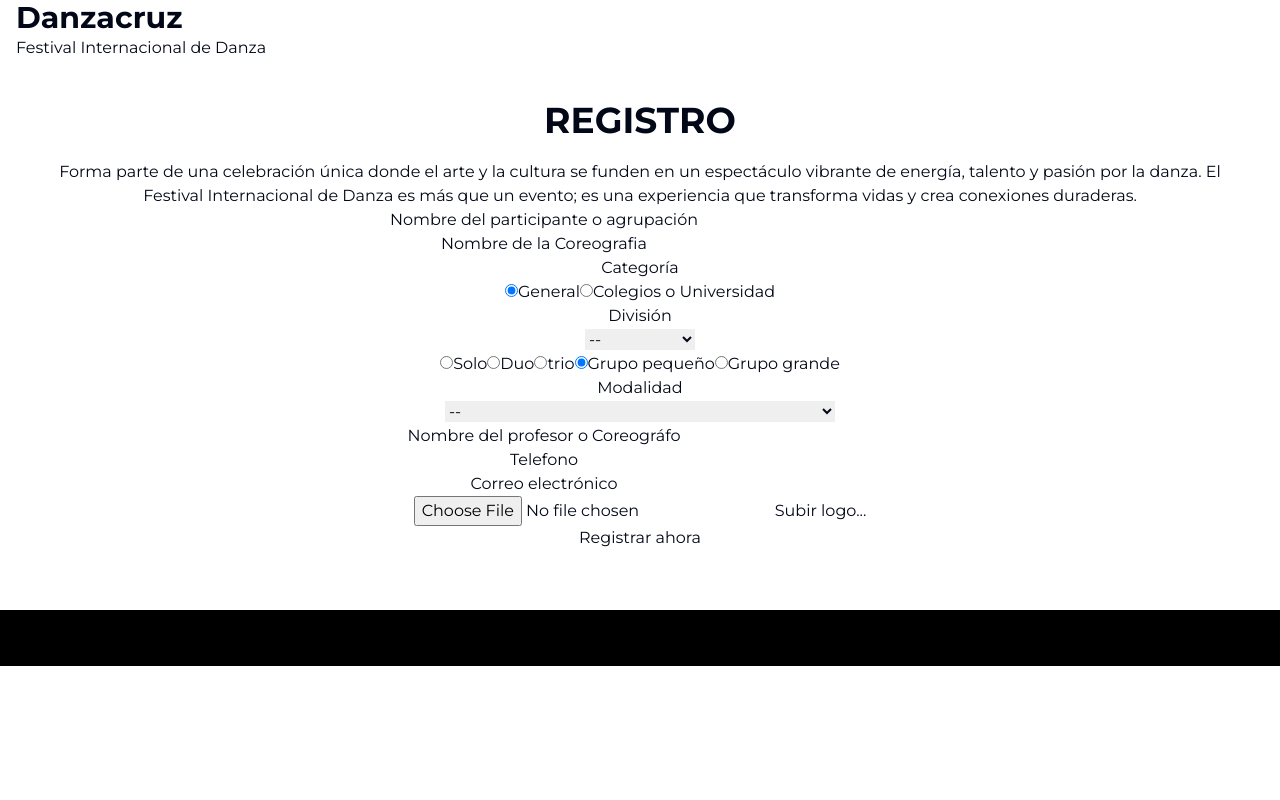
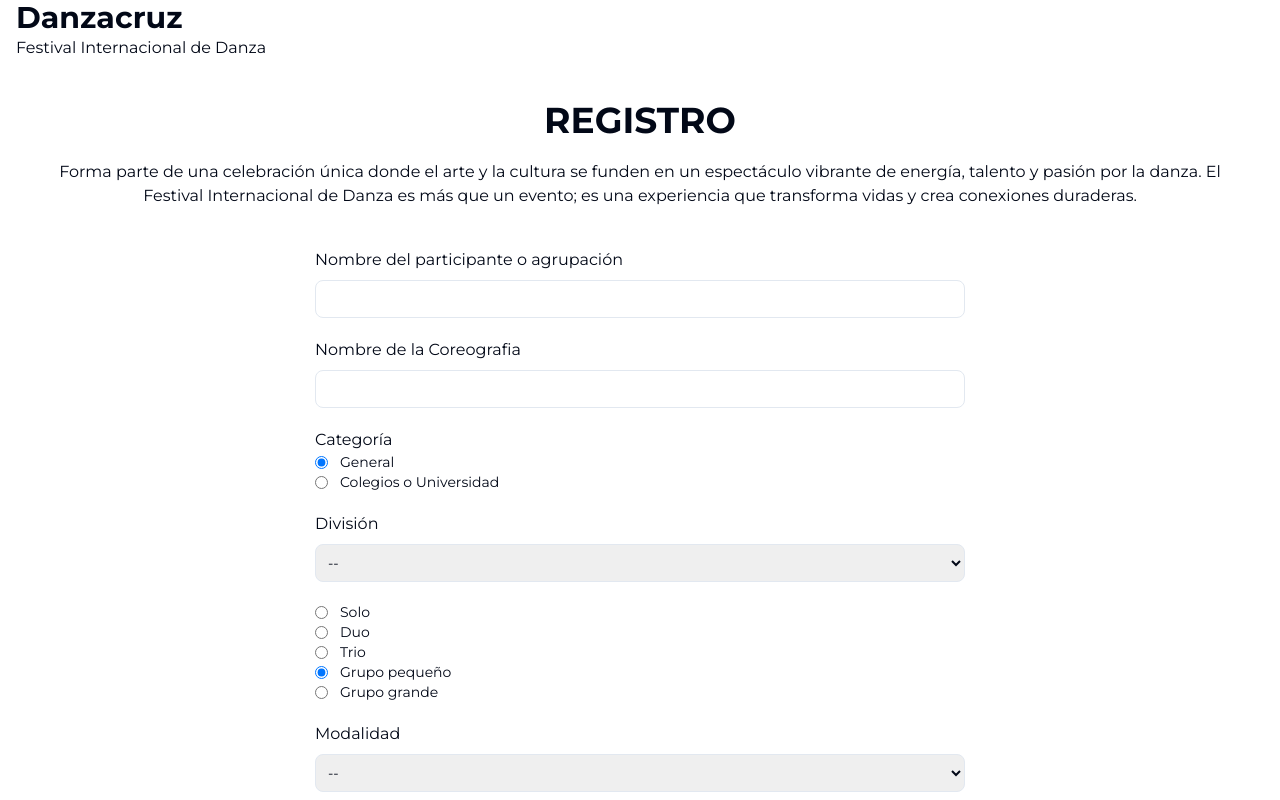
Before and after one commit to jlarteagap/danzacruz, a Next.js app: page /registro in a window 1280 px wide. Shown: the top 800 px of the page. Built offline with nearby package versions, Linux system fonts and the light colour scheme.

Commit message:
[REFACTOR] form and registro page

```diff
--- a/app/(web)/registro/page.tsx
+++ b/app/(web)/registro/page.tsx
@@ -6,14 +6,16 @@ export default function Workshops() {
       <div className="text-center">
         <h2 className="text-4xl uppercase font-semibold">Registro</h2>
       </div>
-      <div className="my-5 text-center">
-        <p>
+      <div className="my-5">
+        <p className="text-center">
           Forma parte de una celebración única donde el arte y la cultura se
           funden en un espectáculo vibrante de energía, talento y pasión por la
           danza. El Festival Internacional de Danza es más que un evento; es una
           experiencia que transforma vidas y crea conexiones duraderas.
         </p>
-        <AddParticipant />
+        <div className="my-10 w-[650px] m-auto">
+          <AddParticipant />
+        </div>
       </div>
     </section>
   )
--- a/components/AddParticipant/AddParticipant.js
+++ b/components/AddParticipant/AddParticipant.js
@@ -3,13 +3,14 @@
 import React, { useState } from 'react'
 import { Formik, Form } from 'formik'
 import { FormParticipant } from './FormParticipant'
-import { saveForm, uploadFile } from '../../firebase'
+import { saveForm } from '../../firebase'
 
 import { initialValues, validate } from './utils'
-// import { useRouter } from 'next/router'
 import { Loading } from '../../src/components/loading'
 import { useRouter } from 'next/navigation'
 // import { SendEmail } from '../email/sendEmail'
+const currentTime = new Date()
+const year = currentTime.getFullYear()
 
 const AddParticipant = () => {
   const [isLoading, setIsLoading] = useState(false)
@@ -26,8 +27,9 @@ const AddParticipant = () => {
           validationSchema={validate}
           onSubmit={async (values, { resetForm }) => {
             setIsLoading(true)
-            values.logo = await uploadFile(values.logo, values.name)
-            const dataSave = await saveForm(values, 'user')
+            values.year = year
+            // values.logo = await uploadFile(values.logo, values.name)
+            const dataSave = await saveForm(values, 'register')
             // SendEmail(values)
             resetForm()
             setIsLoading(false)
@@ -40,6 +42,7 @@ const AddParticipant = () => {
                 categoryProp={category}
                 setFieldValue={setFieldValue}
               />
+              <input type="text" hidden value={year} />
               {setCategory(values.category)}
             </Form>
           )}
--- a/components/AddParticipant/FormParticipant.js
+++ b/components/AddParticipant/FormParticipant.js
@@ -5,14 +5,14 @@ import {
   InputField,
   RadioFields,
   SelectField,
-  ButtonField,
-  InputFile
+  ButtonField
 } from '../../src/components/form/Fileds'
 import { general, modalidad, category, subDivision, colegios } from './utils'
+
 export const FormParticipant = ({ categoryProp, setFieldValue }) => {
   return (
-    <div className="card m-auto dc__wrapper">
-      <div className="card-content">
+    <div className="text-right">
+      <div className="">
         <InputField
           label="Nombre del participante o agrupación"
           type="text"
@@ -25,10 +25,10 @@ export const FormParticipant = ({ categoryProp, setFieldValue }) => {
           name="coreografy"
         />
         <div>
-          <h3 className="is-size-4">Categoría</h3>
+          <h3 className="">Categoría</h3>
         </div>
-        <div className="columns">
-          <div className="column">
+        <div className="">
+          <div className="">
             <RadioFields options={category} name="category" />
             <SelectField
               label="División"
@@ -54,19 +54,15 @@ export const FormParticipant = ({ categoryProp, setFieldValue }) => {
         />
         <InputField label="Telefono" type="text" name="phone" />
         <InputField label="Correo electrónico" type="text" name="email" />
-        <InputFile
+        {/* <InputFile
           name="logo"
           type="file"
           onChange={event => {
             setFieldValue('logo', event.currentTarget.files[0])
           }}
-        />
-        <div className="is-flex is-justify-content-center pt-3">
-          <ButtonField
-            type="submit"
-            addText="Registrar ahora"
-            classType="is-primary"
-          />
+        /> */}
+        <div className="flex justify-center">
+          <ButtonField type="submit" addText="Registrar ahora" />
         </div>
       </div>
     </div>
--- a/components/AddParticipant/utils.js
+++ b/components/AddParticipant/utils.js
@@ -63,7 +63,7 @@ export const category = ['General', 'Colegios o Universidad']
 export const subDivision = [
   'Solo',
   'Duo',
-  'trio',
+  'Trio',
   'Grupo pequeño',
   'Grupo grande'
 ]
@@ -81,18 +81,18 @@ export const initialValues = {
   logo: ''
 }
 
-const MAX_FILE_SIZE = 602400 // 500KB
+// const MAX_FILE_SIZE = 602400 // 500KB
 
-const validFileExtensions = {
-  image: ['jpg', 'gif', 'png', 'jpeg', 'webp']
-}
+// const validFileExtensions = {
+//   image: ['jpg', 'gif', 'png', 'jpeg', 'webp']
+// }
 
-function isValidFileType(fileName, fileType) {
-  return (
-    fileName &&
-    validFileExtensions[fileType].indexOf(fileName.split('.').pop()) > -1
-  )
-}
+// function isValidFileType(fileName, fileType) {
+//   return (
+//     fileName &&
+//     validFileExtensions[fileType].indexOf(fileName.split('.').pop()) > -1
+//   )
+// }
 export const validate = Yup.object().shape({
   name: Yup.string().required('Introduzca un nombre del participante o grupo'),
   coreografy: Yup.string()
@@ -110,15 +110,15 @@ export const validate = Yup.object().shape({
     .min(5, 'Necesitamos un número de telefono valido'),
   email: Yup.string()
     .email('Correo no válido')
-    .required('Necesitamos un correo electrónico'),
+    .required('Necesitamos un correo electrónico')
 
-  logo: Yup.mixed()
-    .test('is-valid-type', 'No es una tipo de imagen valida', value =>
-      isValidFileType(value && value.name.toLowerCase(), 'image')
-    )
-    .test(
-      'is-valid-size',
-      'Pero maximo de imagen permitido es de 600Kb',
-      value => value && value.size <= MAX_FILE_SIZE
-    )
+  // logo: Yup.mixed()
+  //   .test('is-valid-type', 'No es una tipo de imagen valida', value =>
+  //     isValidFileType(value && value.name.toLowerCase(), 'image')
+  //   )
+  //   .test(
+  //     'is-valid-size',
+  //     'Pero maximo de imagen permitido es de 600Kb',
+  //     value => value && value.size <= MAX_FILE_SIZE
+  //   )
 })
--- a/src/components/form/Fileds.js
+++ b/src/components/form/Fileds.js
@@ -5,11 +5,10 @@ export const InputField = ({ label, ...props }) => {
   const [field, meta] = useField(props)
 
   return (
-    <div className="field">
-      <div className="control">
-        <label className="label">{label}</label>
+    <div className="mb-5">
+      <label className="block mb-2">{label}</label>
       <input
-          className={`input ${meta.touched && meta.error && 'is-danger'}`}
+        className={`bg-gray-50 border border-gray-300 text-gray-900 text-sm rounded-lg focus:ring-pink-500 focus:border-pink-500 block w-full ps-10 p-2 ${meta.touched && meta.error && 'border-red-500'}`}
         {...field}
         {...props}
         autoComplete="off"
@@ -17,9 +16,8 @@ export const InputField = ({ label, ...props }) => {
       <ErrorMessage
         component="div"
         name={field.name}
-          className="help is-danger"
+        className="text-sm text-red-500"
       />
-      </div>
     </div>
   )
 }
@@ -28,14 +26,13 @@ export const SelectField = ({ label, options, ...props }) => {
   const [field, meta] = useField(props)
 
   return (
-    <div className="field">
-      <div className="control">
-        <label className="label">{label}</label>
-        <div className="select is-fullwidth">
+    <div className="">
+      <div className="mb-5">
+        <label className="block mb-2">{label}</label>
         <select
           {...field}
           {...props}
-            className={`${meta.touched && meta.error && 'is-danger'}`}
+          className={`bg-gray-50 border border-gray-300 text-gray-900 text-sm rounded-lg focus:ring-blue-500 focus:border-blue-500 block w-full p-2 ${meta.touched && meta.error && ''}`}
         >
           <option defaultValue="" value="" label="--">
             - -
@@ -48,13 +45,8 @@ export const SelectField = ({ label, options, ...props }) => {
             )
           })}
         </select>
+        <ErrorMessage component="div" name={field.name} className="text-sm" />
       </div>
-      </div>
-      <ErrorMessage
-        component="div"
-        name={field.name}
-        className="help is-danger"
-      />
     </div>
   )
 }
@@ -62,28 +54,27 @@ export const SelectField = ({ label, options, ...props }) => {
 export const TextareaField = ({ label, ...props }) => {
   const [field, meta] = useField(props)
   return (
-    <div className="field">
-      <div className={`control`}>
-        <label className="label">{label}</label>
+    <div className="">
+      <div className={``}>
+        <label className="">{label}</label>
         <textarea
-          className={`textarea ${meta.touched && meta.error && 'is-danger'}`}
+          className={`${meta.touched && meta.error && ''}`}
           placeholder="Agregar descripcion"
           {...field}
           {...props}
         ></textarea>
-        <ErrorMessage
-          component="div"
-          name={field.name}
-          className="help is-danger"
-        />
+        <ErrorMessage component="div" name={field.name} className="" />
       </div>
     </div>
   )
 }
 
-export const ButtonField = ({ type, addText, classType }) => {
+export const ButtonField = ({ type, addText }) => {
   return (
-    <button type={type} className={`button ${classType}`}>
+    <button
+      type={type}
+      className="bg-pink-900 text-white rounded-md p-2 hover:bg-blue-800 focus:ring-4 focus:ring-blue-300"
+    >
       {addText}
     </button>
   )
@@ -91,12 +82,14 @@ export const ButtonField = ({ type, addText, classType }) => {
 
 export const RadioFields = ({ options, name }) => {
   return (
-    <div className="control">
+    <div className="block mb-5">
       {options.map((option, i) => {
         return (
-          <label className="dc__label" key={i}>
+          <label className="flex items-center" key={i}>
             <Field type="radio" name={name} value={option} />
-            <span className="dc__radio__label">{option}</span>
+            <span className="ml-3 block text-sm font-medium text-gray-900">
+              {option}
+            </span>
           </label>
         )
       })}
```
Also changed, not shown: pages/completo/[id].js (+4 -7 lines). Lines whose indentation alone changed are shown as unchanged.
